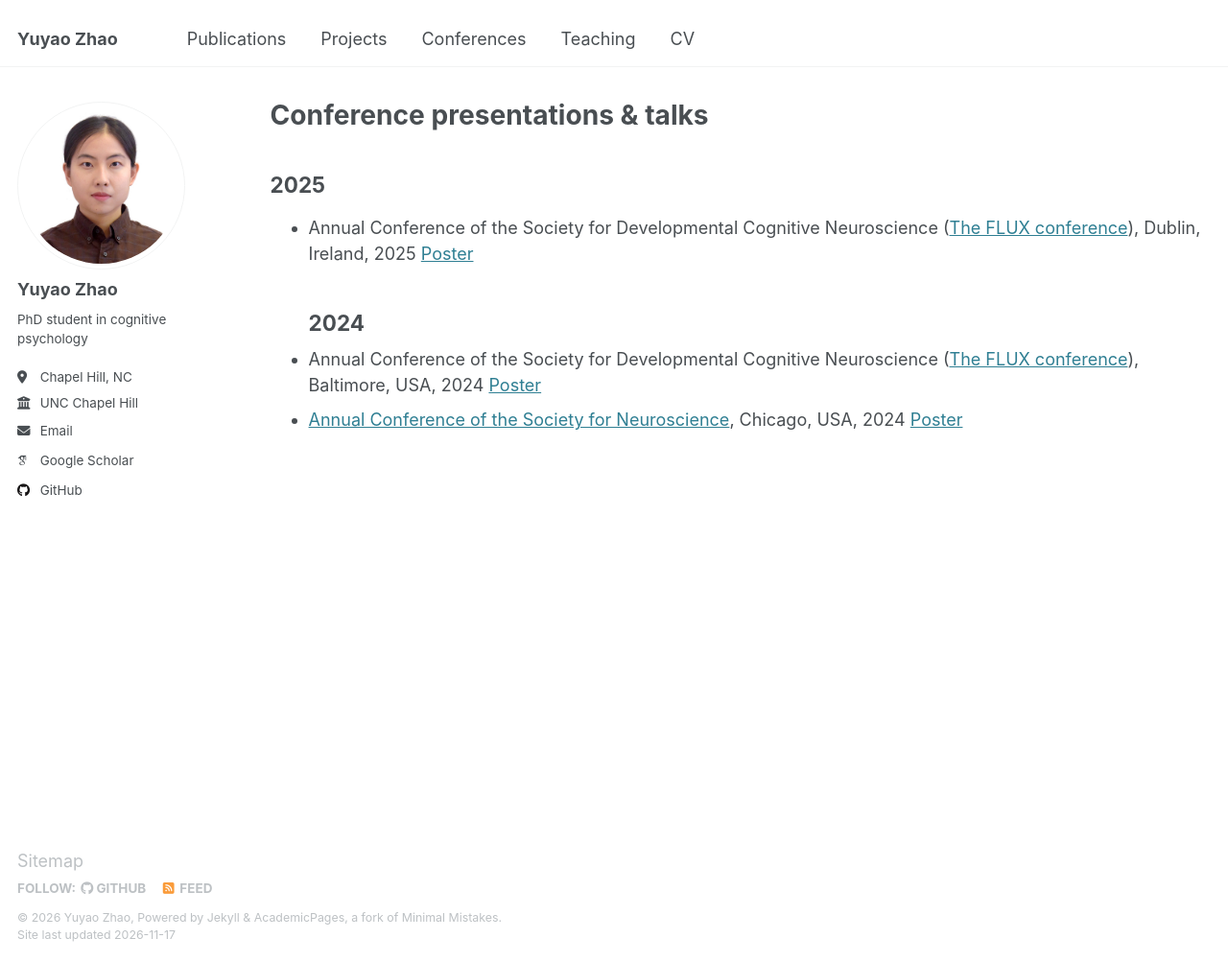
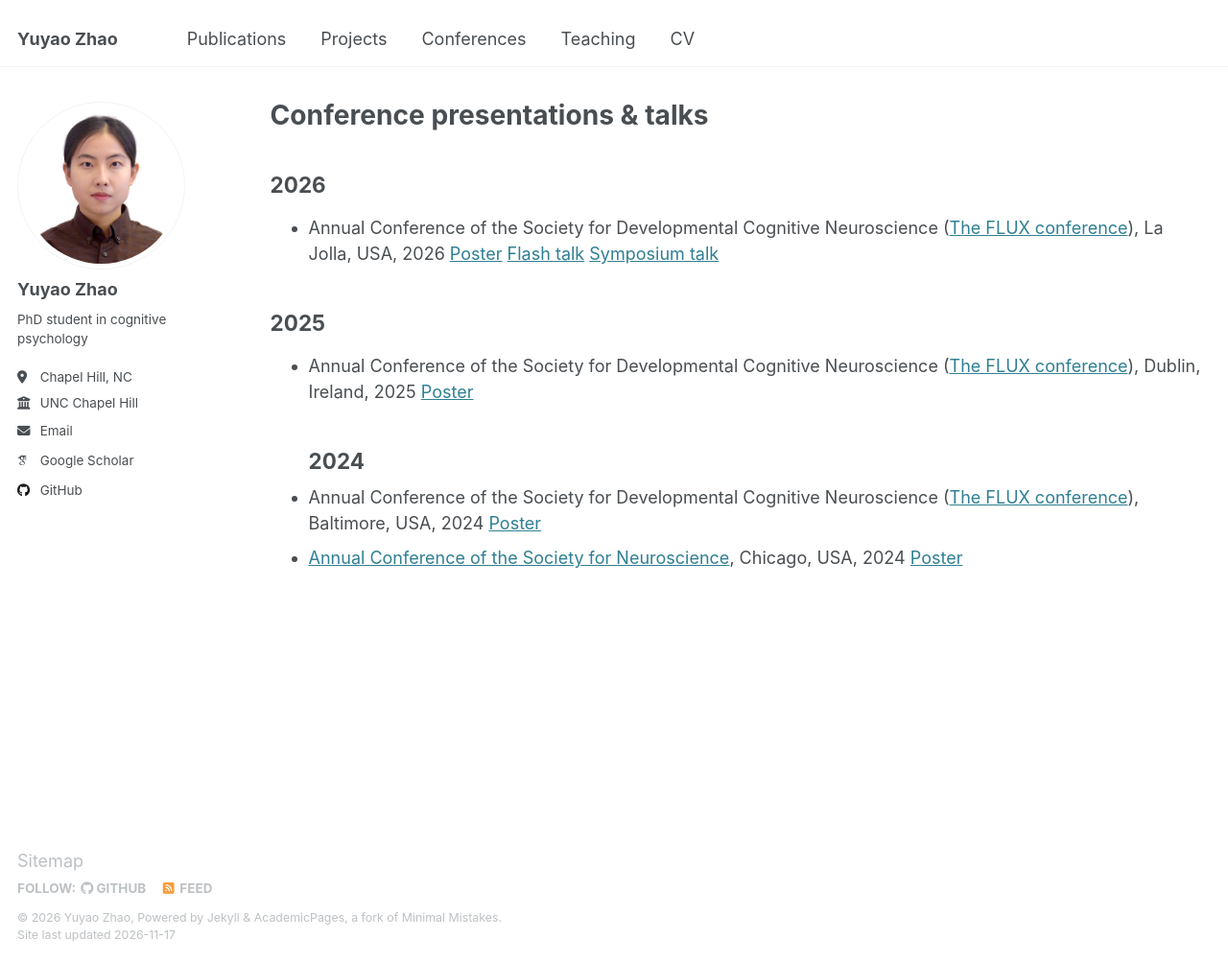
Before and after one commit to zhaoyuyao/zhaoyuyao.github.io, a Jekyll site: the page built from _pages/conferences.md, in a window 1280 px wide and 1003 px high. Shown: the whole window at 96% size. Built offline with Jekyll 4.4.1, drawn with Linux system fonts in a browser that asks for light colours; some web fonts are replaced.

Commit message:
Add 2026 conference details to conferences.md

```diff
--- a/_pages/conferences.md
+++ b/_pages/conferences.md
@@ -4,6 +4,10 @@ title: "Conference presentations & talks"
 permalink: /conferences/
 author_profile: true
 ---
+
+## 2026
+- Annual Conference of the Society for Developmental Cognitive Neuroscience ([The FLUX conference](https://fluxsociety.org/)), La Jolla, USA, 2026 [Poster](http://zhaoyuyao.github.io/files/Flux_poster_2026.pdf) [Flash talk](http://zhaoyuyao.github.io/files/Flux_Flash_talk_YZ_Sep7_2026.pdf) [Symposium talk](http://zhaoyuyao.github.io/files/Flux_Symposium_talk_YZ_Sep10_2026.pdf)
+
 ## 2025
 - Annual Conference of the Society for Developmental Cognitive Neuroscience ([The FLUX conference](https://fluxsociety.org/)), Dublin, Ireland, 2025 [Poster](http://zhaoyuyao.github.io/files/Flux_poster_2025_ver3.0.pdf)
 ## 2024
```
